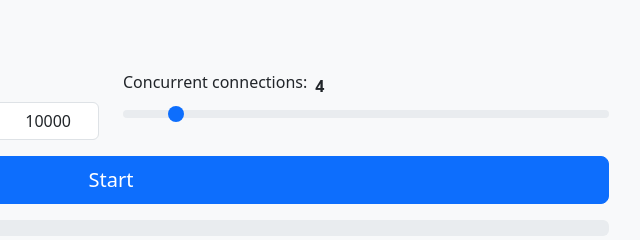
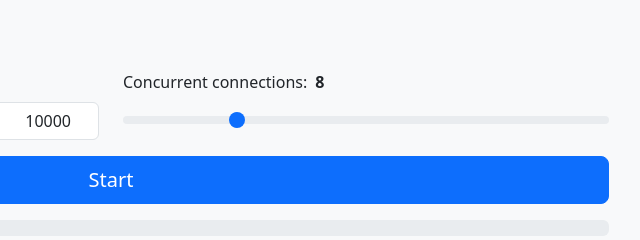
Before and after one commit to hletrd/data-waster, a website: page index.html in a window 1280 px wide. Shown: the part 211-451 px from the top of the page, 529-1169 px from the left. Drawn offline with nearby package versions, Linux system fonts and the light colour scheme.

Commit message:
fix layout

```diff
--- a/index.html
+++ b/index.html
@@ -62,9 +62,9 @@
           <div class="col-md-6">
             <div class="d-flex align-items-center">
               <label for="threadCount" class="form-label me-2" id="threadLabel">Concurrent connections:</label>
-              <span id="threadValue" class="fw-bold"></span>
+              <span id="threadValue" class="fw-bold" style="position: relative; top: -4px;"></span>
             </div>
-            <input type="range" class="form-range" id="threadCount" min="1" max="32" value="4">
+            <input type="range" class="form-range" id="threadCount" min="1" max="32" value="8" style="margin-top: 6px;">
           </div>
         </div>
 
```
